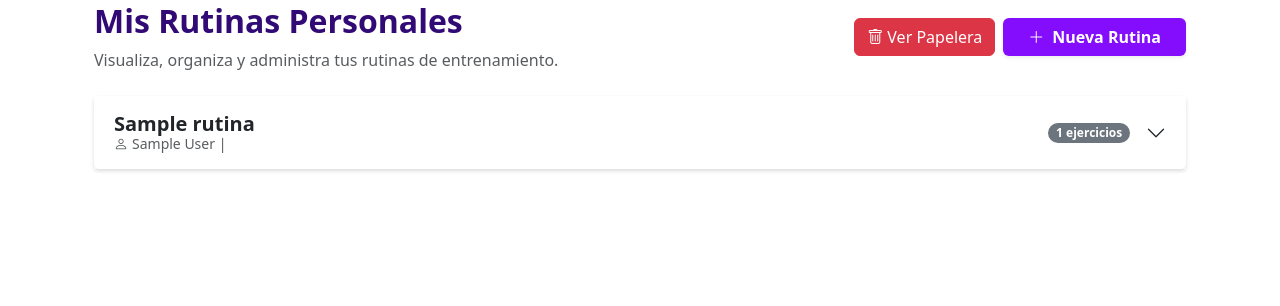
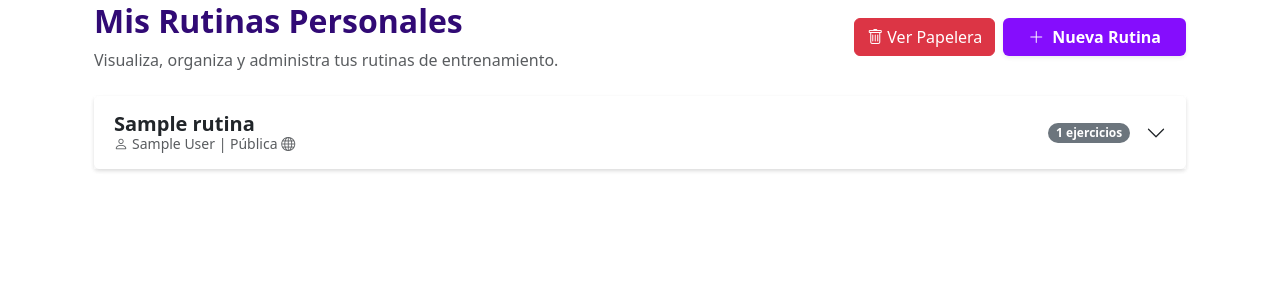
Before and after one commit to Alex5625/Endorphin-Rush, a Django app: page /exercise_plans/mis-rutinas/ in a window 1280 px wide. Shown: the part 178-484 px from the top of the page. Run offline with Django 5.2, Linux system fonts and the light colour scheme; a user stored in the database is signed in; tables that the repository leaves empty hold one stand-in row (values such as "Sample post"); grey boxes marked "Sample" are stand-in pictures; some libraries are stand-ins or nearby versions.

Commit message:
Agregado indicador visual de privado y público en las rutinas, con un "Pública" o "Privada" con un ícono representativo del estado activo.

```diff
--- a/src/exercise_plans/templates/exercise_plans/gestion_rutinas.html
+++ b/src/exercise_plans/templates/exercise_plans/gestion_rutinas.html
@@ -41,6 +41,17 @@
                                     <small class="text-muted">
                                         <i class="bi bi-person me-1"></i>{{ rutina.autor.get_full_name|default:rutina.autor.username }} |
                                     </small>
+                                    {% if rutina.publico %}
+                                        <small class="text-muted">
+                                            Pública
+                                            <i class="bi bi-globe"></i>
+                                        </small>
+                                    {% else %}
+                                        <small class="text-muted">
+                                            Privada
+                                            <i class="bi bi-lock"></i>
+                                        </small>
+                                    {% endif %}
                                 </div>
                                 <span class="badge bg-secondary rounded-pill">
                                     {{ rutina.rutinaejercicio_set.count }} ejercicios
```
